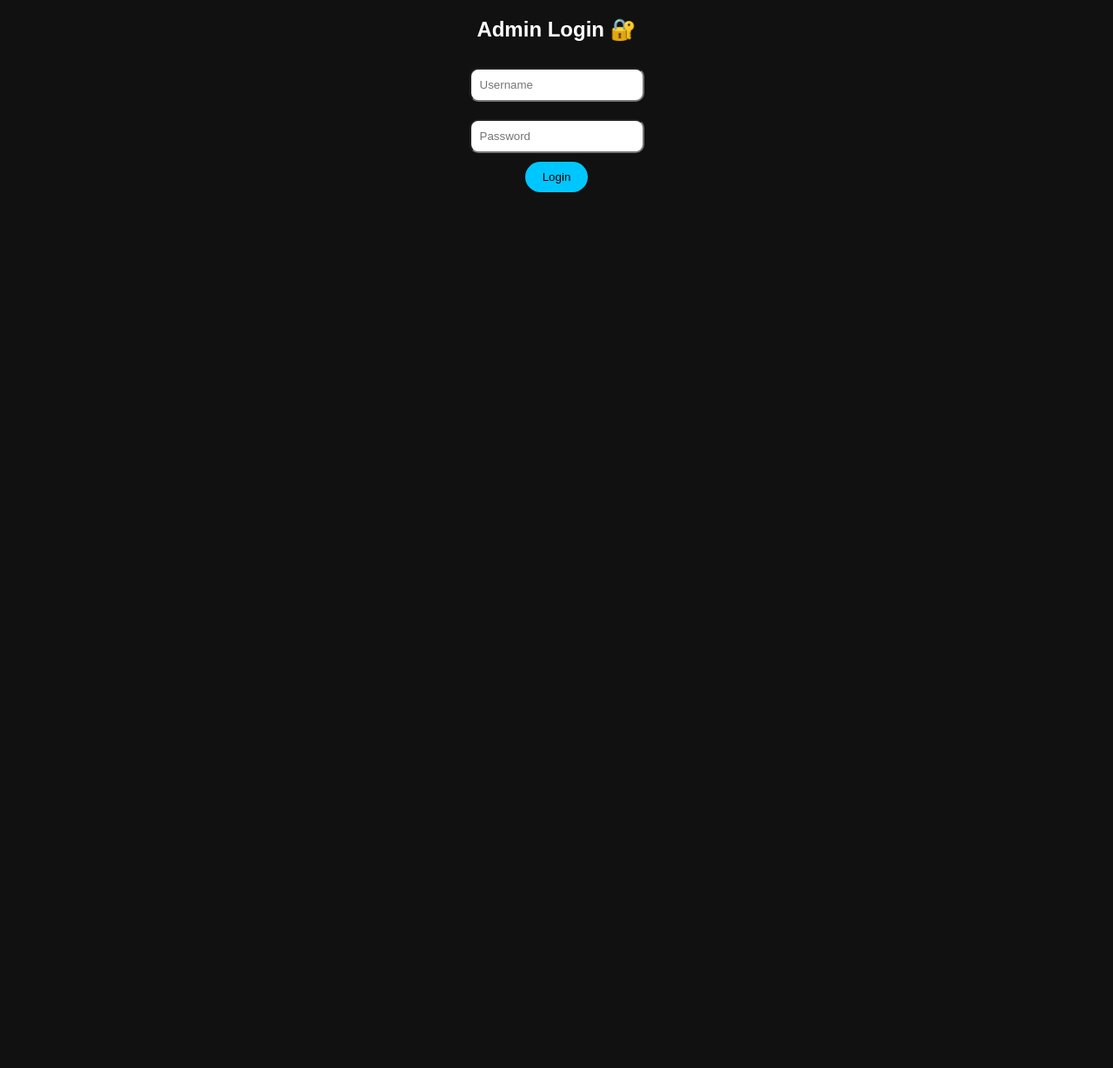
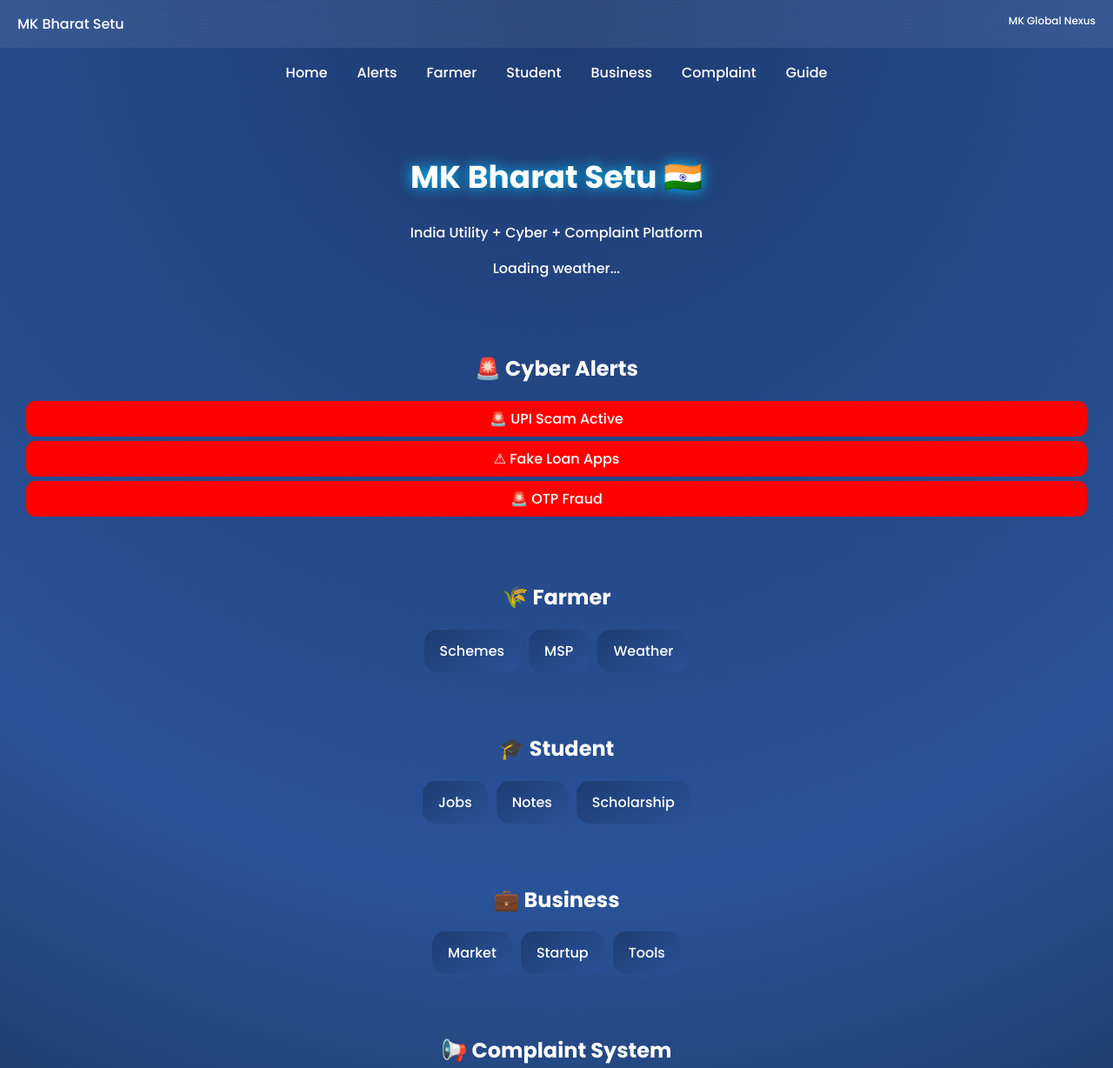
Before and after one commit to mklover07/mkbharatsetu, a plain HTML site: page index.html in a window 1280 px wide. Shown: the top 1228 px of the page at 87% size. Before the commit the page ends 800 px from the top, so only its background shows below. Drawn offline with Linux system fonts and the light colour scheme.

Commit message:
Update index.html

```diff
--- a/index.html
+++ b/index.html
@@ -1,37 +1,285 @@
+
 <!DOCTYPE html>
-<html>
+<html lang="en">
 <head>
-<title>Admin Login</title>
+<meta charset="UTF-8">
+<meta name="viewport" content="width=device-width, initial-scale=1.0">
+
+<title>MK Bharat Setu</title>
+
+<link href="https://fonts.googleapis.com/css2?family=Poppins:wght@300;500;700&display=swap" rel="stylesheet">
+
 <style>
-body{background:#111;color:white;text-align:center;font-family:sans-serif;}
-input{padding:10px;margin:10px;border-radius:10px;}
-button{padding:10px 20px;background:#00c6ff;border:none;border-radius:20px;}
+html{scroll-behavior:smooth;}
+body{
+  margin:0;
+  font-family:'Poppins',sans-serif;
+  background: radial-gradient(circle at top,#1e3c72,#2a5298,#0f2027);
+  color:white;
+}
+
+/* HEADER */
+.header{
+  position:sticky;
+  top:0;
+  display:flex;
+  justify-content:space-between;
+  padding:15px 20px;
+  backdrop-filter:blur(15px);
+  background:rgba(255,255,255,0.08);
+}
+
+/* NAV */
+nav{
+  display:flex;
+  justify-content:center;
+  gap:10px;
+  flex-wrap:wrap;
+  padding:10px;
+}
+nav a{
+  padding:6px 12px;
+  border-radius:20px;
+  cursor:pointer;
+}
+nav a:hover{background:#00c6ff;color:black;}
+
+/* HERO */
+.hero{
+  text-align:center;
+  padding:40px 20px;
+}
+.hero h1{
+  font-size:36px;
+  text-shadow:0 0 15px #00c6ff;
+}
+
+/* SECTION */
+.section{
+  padding:25px;
+  text-align:center;
+}
+
+/* CARDS */
+.cards{
+  display:flex;
+  flex-wrap:wrap;
+  gap:10px;
+  justify-content:center;
+}
+.card{
+  background:linear-gradient(145deg,#1e3c72,#2a5298);
+  padding:12px 18px;
+  border-radius:15px;
+  cursor:pointer;
+}
+.card:hover{
+  transform:scale(1.05);
+}
+
+/* ALERT */
+.alert{
+  background:red;
+  padding:8px;
+  margin:5px;
+  border-radius:10px;
+}
+
+/* FORM */
+input,textarea{
+  padding:10px;
+  width:250px;
+  border-radius:10px;
+  border:none;
+}
+button{
+  padding:10px 20px;
+  background:#00c6ff;
+  border:none;
+  border-radius:20px;
+}
+
+/* OUTPUT */
+.output{
+  margin-top:15px;
+}
+
+/* FOOTER */
+.footer{
+  text-align:center;
+  padding:20px;
+  background:rgba(0,0,0,0.4);
+}
 </style>
+
 </head>
 
 <body>
 
-<h2>Admin Login 🔐</h2>
+<!-- HEADER -->
+<div class="header">
+  <div>MK Bharat Setu</div>
+  <div style="font-size:12px;">MK Global Nexus</div>
+</div>
 
-<input id="user" placeholder="Username"><br>
-<input id="pass" type="password" placeholder="Password"><br>
+<!-- NAV -->
+<nav>
+  <a onclick="go('home')">Home</a>
+  <a onclick="go('alerts')">Alerts</a>
+  <a onclick="go('farmer')">Farmer</a>
+  <a onclick="go('student')">Student</a>
+  <a onclick="go('business')">Business</a>
+  <a onclick="go('complaint')">Complaint</a>
+  <a onclick="go('guide')">Guide</a>
+</nav>
 
-<button onclick="login()">Login</button>
+<!-- HERO -->
+<div id="home" class="hero">
+  <h1>MK Bharat Setu 🇮🇳</h1>
+  <p>India Utility + Cyber + Complaint Platform</p>
+  <div id="weather">Loading weather...</div>
+</div>
+
+<!-- CYBER ALERT -->
+<div id="alerts" class="section">
+  <h2>🚨 Cyber Alerts</h2>
+  <div id="alertsBox"></div>
+</div>
+
+<!-- FARMER -->
+<div id="farmer" class="section">
+  <h2>🌾 Farmer</h2>
+  <div class="cards">
+    <div class="card" onclick="openLink('https://pmkisan.gov.in')">Schemes</div>
+    <div class="card" onclick="openLink('https://agmarknet.gov.in')">MSP</div>
+    <div class="card" onclick="loadWeather()">Weather</div>
+  </div>
+</div>
+
+<!-- STUDENT -->
+<div id="student" class="section">
+  <h2>🎓 Student</h2>
+  <div class="cards">
+    <div class="card" onclick="openLink('https://freejobalert.com')">Jobs</div>
+    <div class="card" onclick="openLink('https://ncert.nic.in')">Notes</div>
+    <div class="card" onclick="openLink('https://scholarships.gov.in')">Scholarship</div>
+  </div>
+</div>
+
+<!-- BUSINESS -->
+<div id="business" class="section">
+  <h2>💼 Business</h2>
+  <div class="cards">
+    <div class="card" onclick="openLink('https://economictimes.indiatimes.com')">Market</div>
+    <div class="card" onclick="openLink('https://startupindia.gov.in')">Startup</div>
+    <div class="card" onclick="openLink('https://indiafilings.com')">Tools</div>
+  </div>
+</div>
+
+<!-- COMPLAINT -->
+<div id="complaint" class="section">
+  <h2>📢 Complaint System</h2>
+
+  <input id="name" placeholder="Name"><br><br>
+  <input id="phone" placeholder="Phone"><br><br>
+  <textarea id="complaintText" placeholder="Write complaint"></textarea><br><br>
+
+  <button onclick="submitComplaint()">Submit</button>
+
+  <div class="output">
+    <h3>Track Complaint</h3>
+    <input id="trackId" placeholder="Enter ID"><br><br>
+    <button onclick="track()">Track</button>
+    <div id="statusBox"></div>
+  </div>
+</div>
+
+<!-- SMART GUIDE -->
+<div id="guide" class="section">
+  <h2>🤖 Smart Guide</h2>
+
+  <input id="query" placeholder="Ask anything..."><br><br>
+  <button onclick="ask()">Search</button>
+
+  <div id="answerBox"></div>
+</div>
+
+<!-- FOOTER -->
+<div class="footer">
+  MK Global Nexus © 2026
+</div>
 
 <script>
 
-function login(){
+/* NAV */
+function go(id){
+  document.getElementById(id).scrollIntoView({behavior:'smooth'});
+}
 
-  const u = document.getElementById("user").value;
-  const p = document.getElementById("pass").value;
+/* LINKS */
+function openLink(url){
+  window.open(url,"_blank");
+}
 
-  if(u==="admin" && p==="12345"){
-    sessionStorage.setItem("admin","true");
-    window.location.href="admin.html";
-  } else {
-    alert("Wrong Credentials ❌");
-  }
+/* ALERT */
+const alerts=[
+"🚨 UPI Scam Active",
+"⚠ Fake Loan Apps",
+"🚨 OTP Fraud"
+];
+function loadAlerts(){
+  document.getElementById("alertsBox").innerHTML =
+    alerts.map(a=>`<div class="alert">${a}</div>`).join("");
+}
+loadAlerts();
 
+/* WEATHER */
+async function loadWeather(){
+  const res=await fetch("https://api.open-meteo.com/v1/forecast?latitude=26.9&longitude=75.8&current_weather=true");
+  const d=await res.json();
+  document.getElementById("weather").innerHTML="🌤 "+d.current_weather.temperature+"°C";
+}
+
+/* COMPLAINT */
+async function submitComplaint(){
+
+  const id="MK"+Math.floor(Math.random()*100000);
+
+  const name=document.getElementById("name").value;
+  const phone=document.getElementById("phone").value;
+  const complaint=document.getElementById("complaintText").value;
+
+  await fetch("/api/data",{
+    method:"POST",
+    headers:{"Content-Type":"application/json"},
+    body:JSON.stringify({id,name,phone,complaint,status:"Pending"})
+  });
+
+  alert("Submitted ID: "+id);
+}
+
+/* TRACK */
+async function track(){
+  const id=document.getElementById("trackId").value;
+  const res=await fetch("/api/data");
+  const data=await res.json();
+
+  const f=data.find(x=>x.id===id);
+
+  document.getElementById("statusBox").innerHTML=
+    f?"Status: "+f.status:"Not Found ❌";
+}
+
+/* GUIDE */
+function ask(){
+  let q=document.getElementById("query").value.toLowerCase();
+  let ans="No result found";
+
+  if(q.includes("job")) ans="Check jobs section";
+  if(q.includes("scheme")) ans="Check farmer schemes";
+  if(q.includes("loan")) ans="Use trusted banks only";
+
+  document.getElementById("answerBox").innerHTML=ans;
 }
 
 </script>
```
